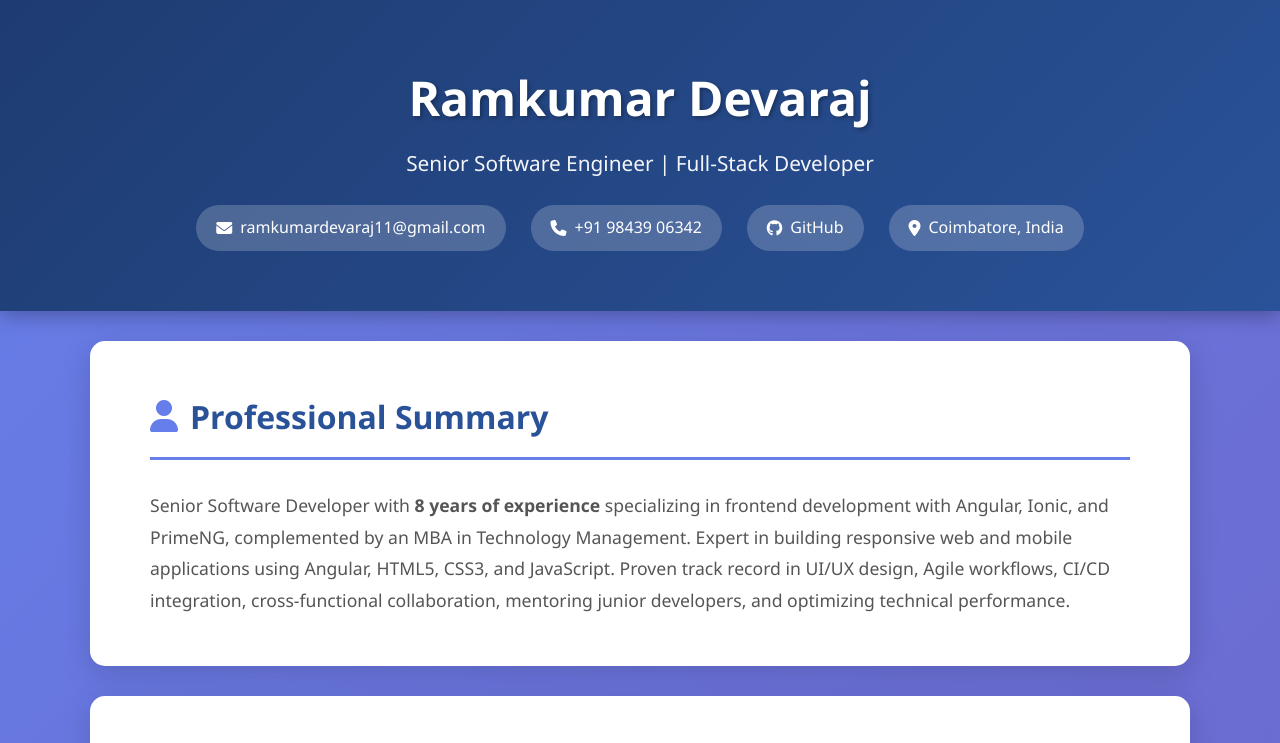
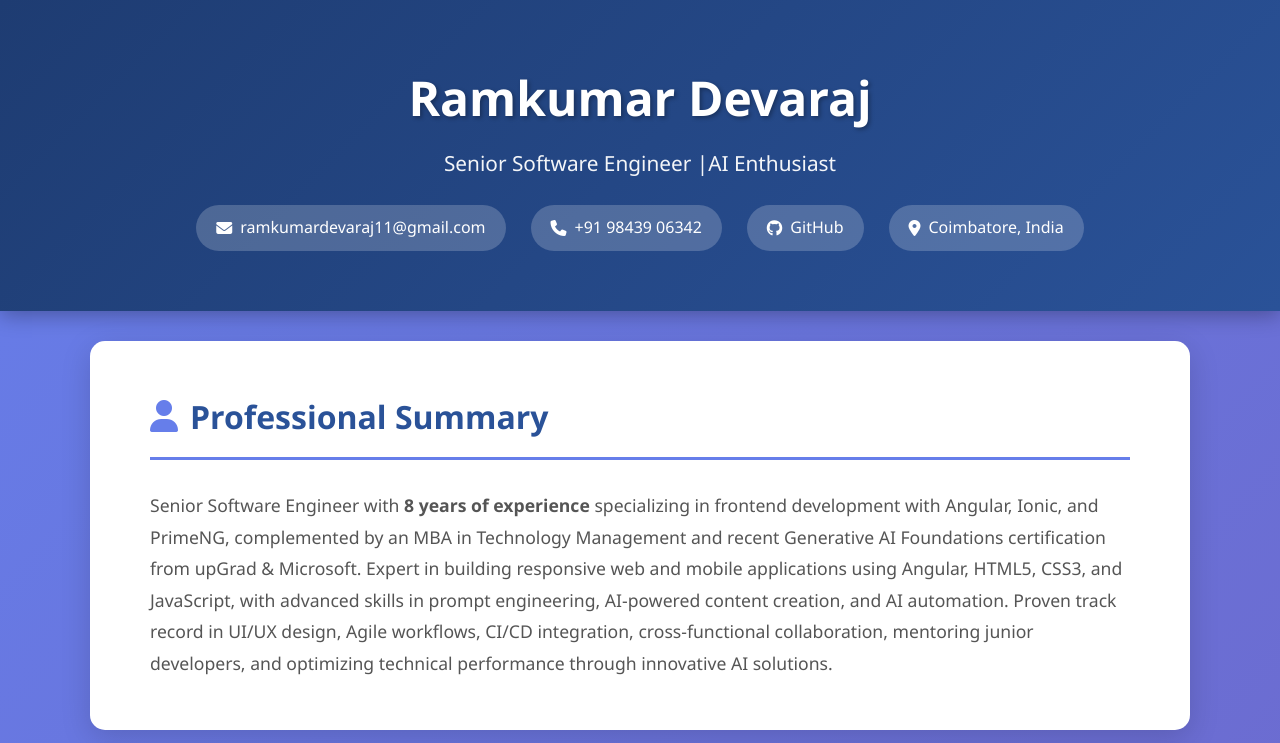
Before and after one commit to ramkumardevaraj11/portfolio, a plain HTML site: page index.html in a window 1280 px wide. Shown: the top 743 px of the page. Drawn offline with Linux system fonts and the light colour scheme.

Commit message:
Update professional summary and subtitle with AI Enthusiast positioning

```diff
--- a/index.html
+++ b/index.html
@@ -12,7 +12,7 @@
     <header>
         <div class="container">
             <h1>Ramkumar Devaraj</h1>
-            <p class="subtitle">Senior Software Engineer | Full-Stack Developer</p>
+            <p class="subtitle">Senior Software Engineer |AI Enthusiast</p>
             <div class="contact-links">
                 <a href="mailto:ramkumardevaraj11@gmail.com"><i class="fas fa-envelope"></i> ramkumardevaraj11@gmail.com</a>
                 <a href="tel:+919843906342"><i class="fas fa-phone"></i> +91 98439 06342</a>
@@ -26,8 +26,7 @@
     <section class="about">
         <div class="container">
             <h2><i class="fas fa-user"></i> Professional Summary</h2>
-            <p>Senior Software Developer with <strong>8 years of experience</strong> specializing in frontend development with Angular, Ionic, and PrimeNG, complemented by an MBA in Technology Management. Expert in building responsive web and mobile applications using Angular, HTML5, CSS3, and JavaScript. Proven track record in UI/UX design, Agile workflows, CI/CD integration, cross-functional collaboration, mentoring junior developers, and optimizing technical performance.</p>
-        </div>
+            <p>Senior Software Engineer with <strong>8 years of experience</strong> specializing in frontend development with Angular, Ionic, and PrimeNG, complemented by an MBA in Technology Management and recent Generative AI Foundations certification from upGrad & Microsoft. Expert in building responsive web and mobile applications using Angular, HTML5, CSS3, and JavaScript, with advanced skills in prompt engineering, AI-powered content creation, and AI automation. Proven track record in UI/UX design, Agile workflows, CI/CD integration, cross-functional collaboration, mentoring junior developers, and optimizing technical performance through innovative AI solutions.</p>        </div>
     </section>
 
     <!-- Skills Section -->
```
